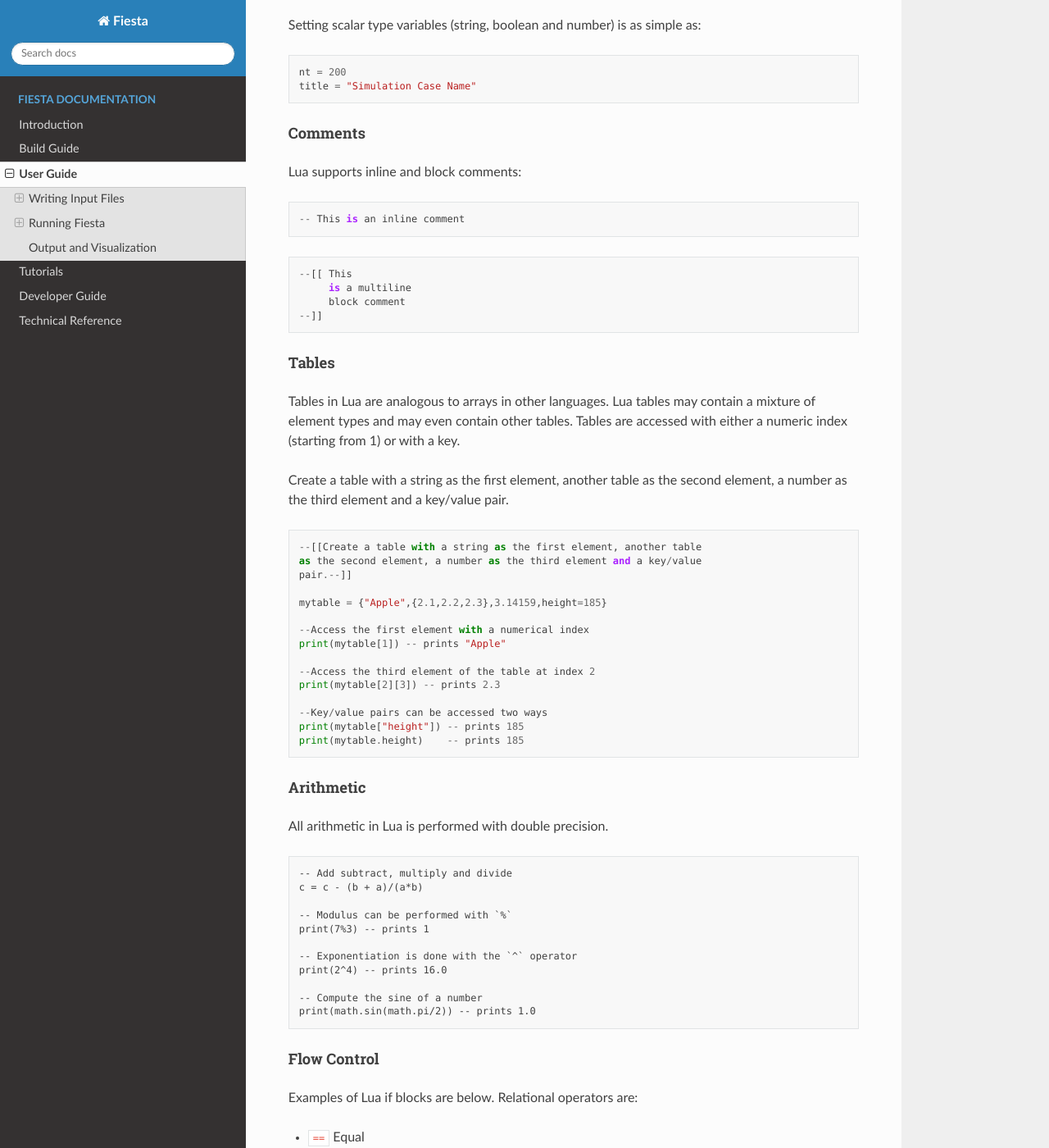
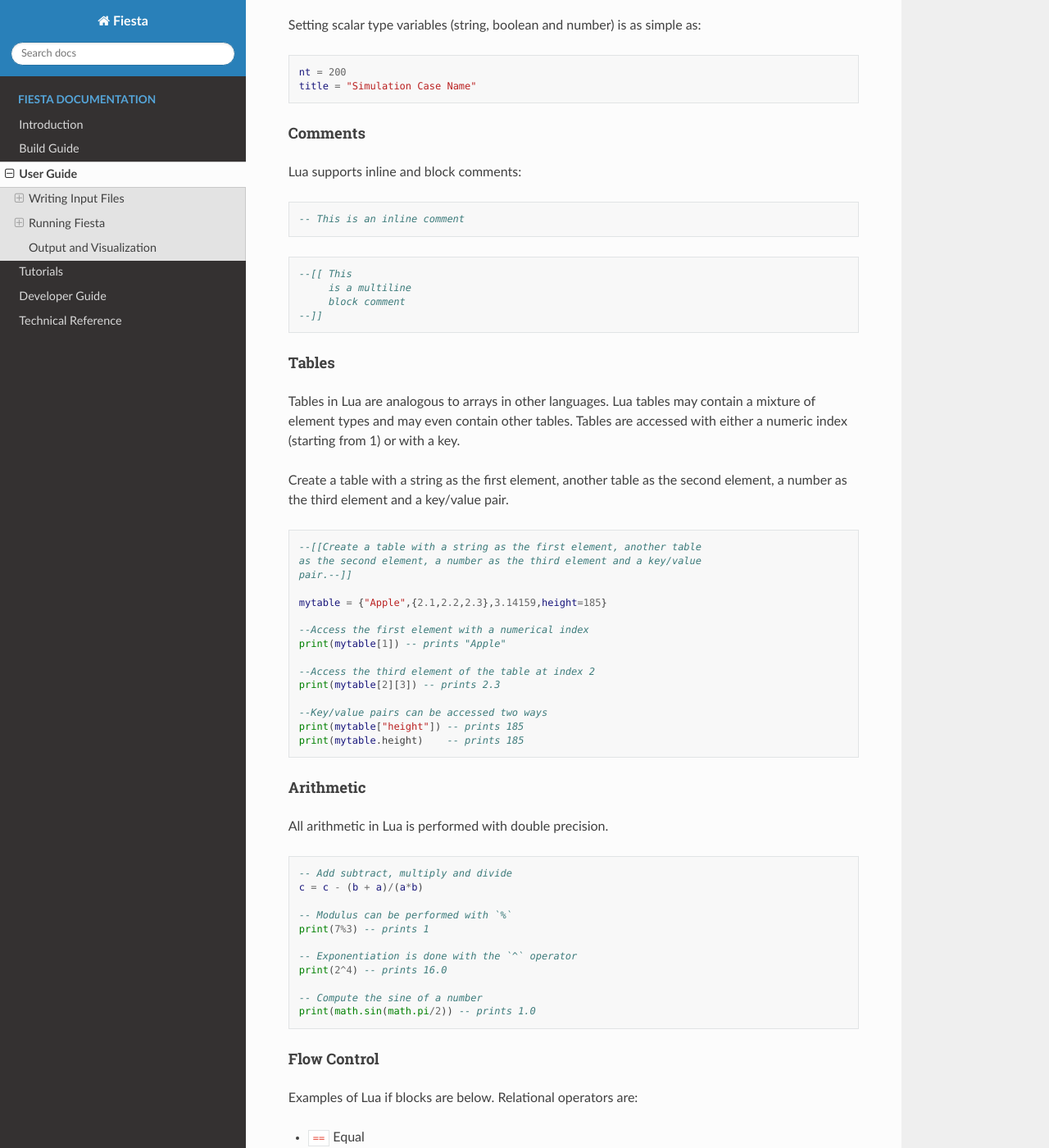
Before and after one commit to fiesta-cfd/fiesta, a Sphinx documentation site: the page built from docs/source/userguide.rst, in a window 1280 px wide and 1400 px high, scrolled down 799 px. Shown: the whole window at 82% size. Built offline with Sphinx 7.4.7 and the Read the Docs theme 2.0.0, drawn with Linux system fonts in a browser that asks for light colours; some of the changed text lies outside the part shown.

Commit message:
Edit: Change blocks to lua formatted code blocks

```diff
--- a/docs/source/userguide.rst
+++ b/docs/source/userguide.rst
@@ -35,7 +35,8 @@ discussed later.  All number types in Lua are double precision floating point
 numbers.
 
 Setting scalar type variables (string, boolean and number) is as simple as:
-::
+
+.. code-block:: lua
 
     nt = 200
     title = "Simulation Case Name"
@@ -45,11 +46,11 @@ Comments
 -------------------------------------------------------------------------------
 Lua supports inline and block comments:
 
-::
+.. code-block:: lua
 
     -- This is an inline comment
 
-::
+.. code-block:: lua
 
     --[[ This
          is a multiline
@@ -66,7 +67,7 @@ are accessed with either a numeric index (starting from 1) or with a key.
 Create a table with a string as the first element, another table
 as the second element, a number as the third element and a key/value pair.
 
-::
+.. code-block:: lua
 
     --[[Create a table with a string as the first element, another table
     as the second element, a number as the third element and a key/value
@@ -89,7 +90,7 @@ Arithmetic
 -------------------------------------------------------------------------------
 All arithmetic in Lua is performed with double precision.
 
-::
+.. code-block:: lua
 
     -- Add subtract, multiply and divide
     c = c - (b + a)/(a*b)
@@ -118,7 +119,7 @@ Logical statements can be constructed with `and`, `or` and `not` operands.
 
 If-Else
 ^^^^^^^^^^^^^^^^^^^^^^^^^^^^^^^^^^^^^^^^^^^^^^^^^^^^^^^^^^^^^^^^^^^^^^^^^^^^^^^
-::
+.. code-block:: lua
 
     -- inline if statement
     if a<0 then print("a is negative") end
@@ -134,7 +135,7 @@ Loops
 ^^^^^^^^^^^^^^^^^^^^^^^^^^^^^^^^^^^^^^^^^^^^^^^^^^^^^^^^^^^^^^^^^^^^^^^^^^^^^^^
 Lua supports for loops, while loops and iterators.
 
-::
+.. code-block:: lua
 
     -- while loop (prints the statement infinitely)
     while(true)
@@ -164,7 +165,7 @@ Lua can read environment variables and execute system calls.
 For example to read a task id from a slurm job array and store it in a variable
 called `angle`, do the following.
 
-::
+.. code-block:: lua
 
     angle = os.getenv("SLURM_ARRAY_TASK_ID")
 
@@ -198,7 +199,8 @@ cells.  For example, a problem with 101 cells in the x-direction divided amongst
 on the third.
 
 Example:
-::
+
+.. code-block:: lua
 
     --[[
         The following sets up a domain that is 5mX10mX20m divided into 50
@@ -225,7 +227,8 @@ direction of the indicated corner.
 
 For example, to recreate a cartesian grid with the generalized coordinate
 mechanism:
-::
+
+.. code-block:: lua
 
     grid_type="generalized"
     Lx,Ly,Lz=5,10,20    -- User variables storing the domain size
@@ -251,7 +254,8 @@ value of the variable at that location.
 
 In 3D, primary variables are indexed as follows (where N is the number of gas
 species):
-::
+
+.. code-block:: lua
 
     0: x-momentum
     1: y-momentum
@@ -278,7 +282,7 @@ a numerical value (1 or 0) or with a string specifier.  Srting specifiers are
 not case-sensitive.  String specifiers may be surrounded by periods (like in
 fortran `.TRUE.`).  For
 example the following are all equivalent:
-::
+.. code-block:: lua
 
   viscosity=1
   viscosity="on"
@@ -288,7 +292,7 @@ example the following are all equivalent:
   viscosity="enabled"
 
 Similariy, the following are also equivalent
-::
+.. code-block:: lua
 
   buoyancy=0
   buoyancy="off"
```
